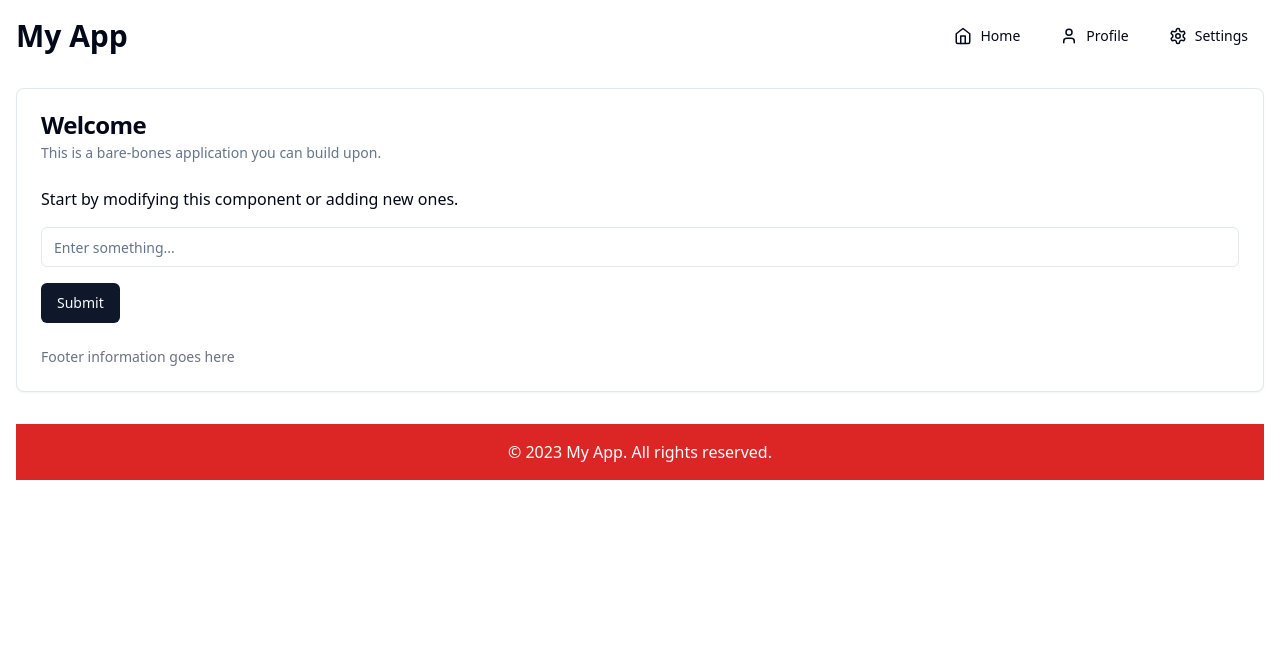
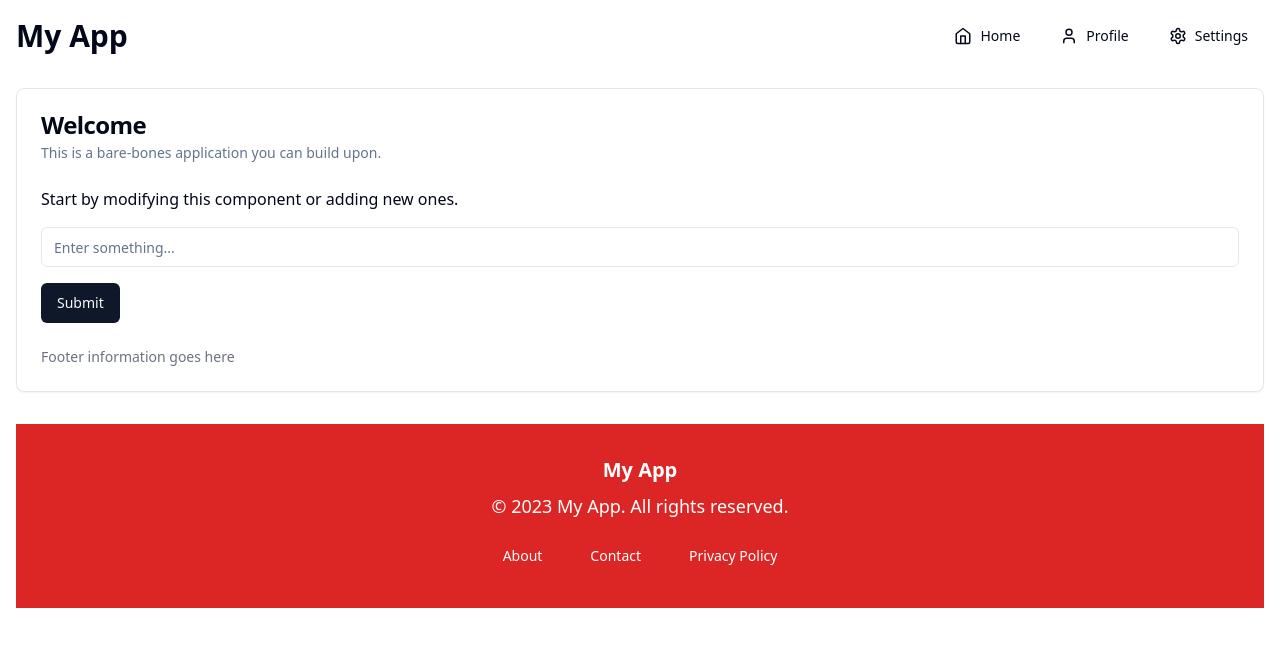
Before and after one commit to GPT-Engineer-App-Dev/modifiable-blueprint, a React (Vite) app: page / in a window 1280 px wide. Shown: the top 646 px of the page. Built offline with nearby package versions, Linux system fonts and the light colour scheme.

Commit message:
GPT Engineer Update

```diff
--- a/src/pages/Index.jsx
+++ b/src/pages/Index.jsx
@@ -33,8 +33,14 @@ export default function Index() {
         </Card>
       </main>
 
-      <footer className="mt-8 text-center bg-red-600 text-white py-4">
-        <p>&copy; 2023 My App. All rights reserved.</p>
+      <footer className="mt-8 text-center bg-red-600 text-white py-8">
+        <div className="text-xl font-semibold mb-2">My App</div>
+        <p className="text-lg">&copy; 2023 My App. All rights reserved.</p>
+        <div className="mt-4 space-x-4">
+          <Button variant="ghost" className="text-white hover:text-red-200">About</Button>
+          <Button variant="ghost" className="text-white hover:text-red-200">Contact</Button>
+          <Button variant="ghost" className="text-white hover:text-red-200">Privacy Policy</Button>
+        </div>
       </footer>
     </div>
   );
```
